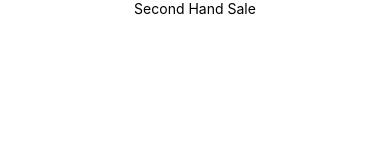
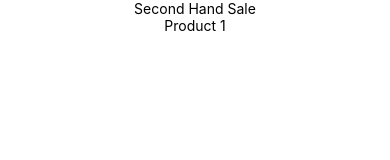
Before and after one commit to sagarkhadkaa/SecondHandSale, a React Native app: screen / in a window 390 px wide. Shown: the top 160 px of the page. Built offline with nearby package versions, Linux system fonts and the light colour scheme.

Commit message:
Test Product add

```diff
--- a/App.js
+++ b/App.js
@@ -11,6 +11,7 @@ export default function App() {
     return (
         <SafeAreaView style={styles.container}>
             <Text>Second Hand Sale</Text>
+            <Text>Product 1</Text>
         </SafeAreaView>
     );
 }
```
